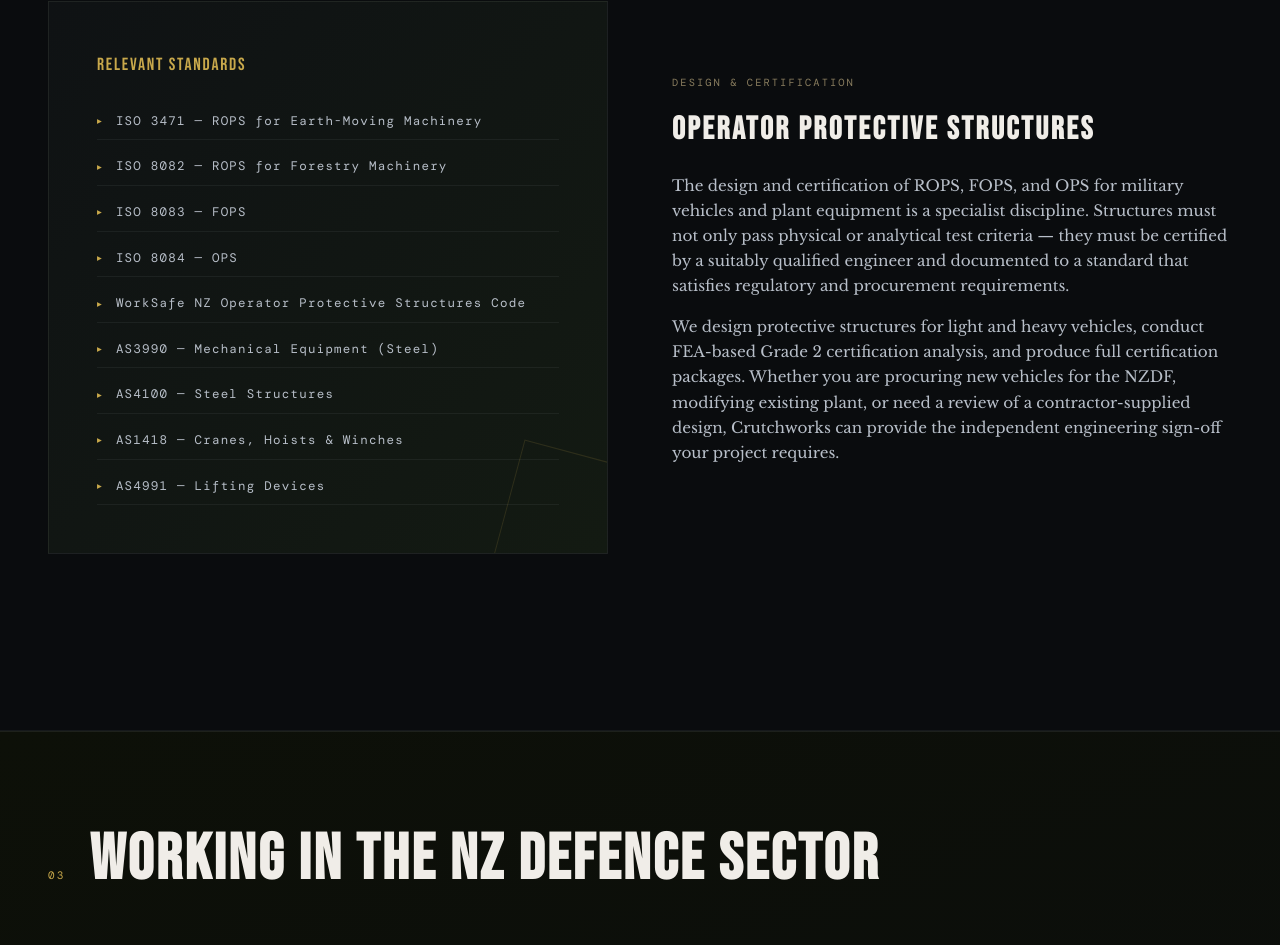
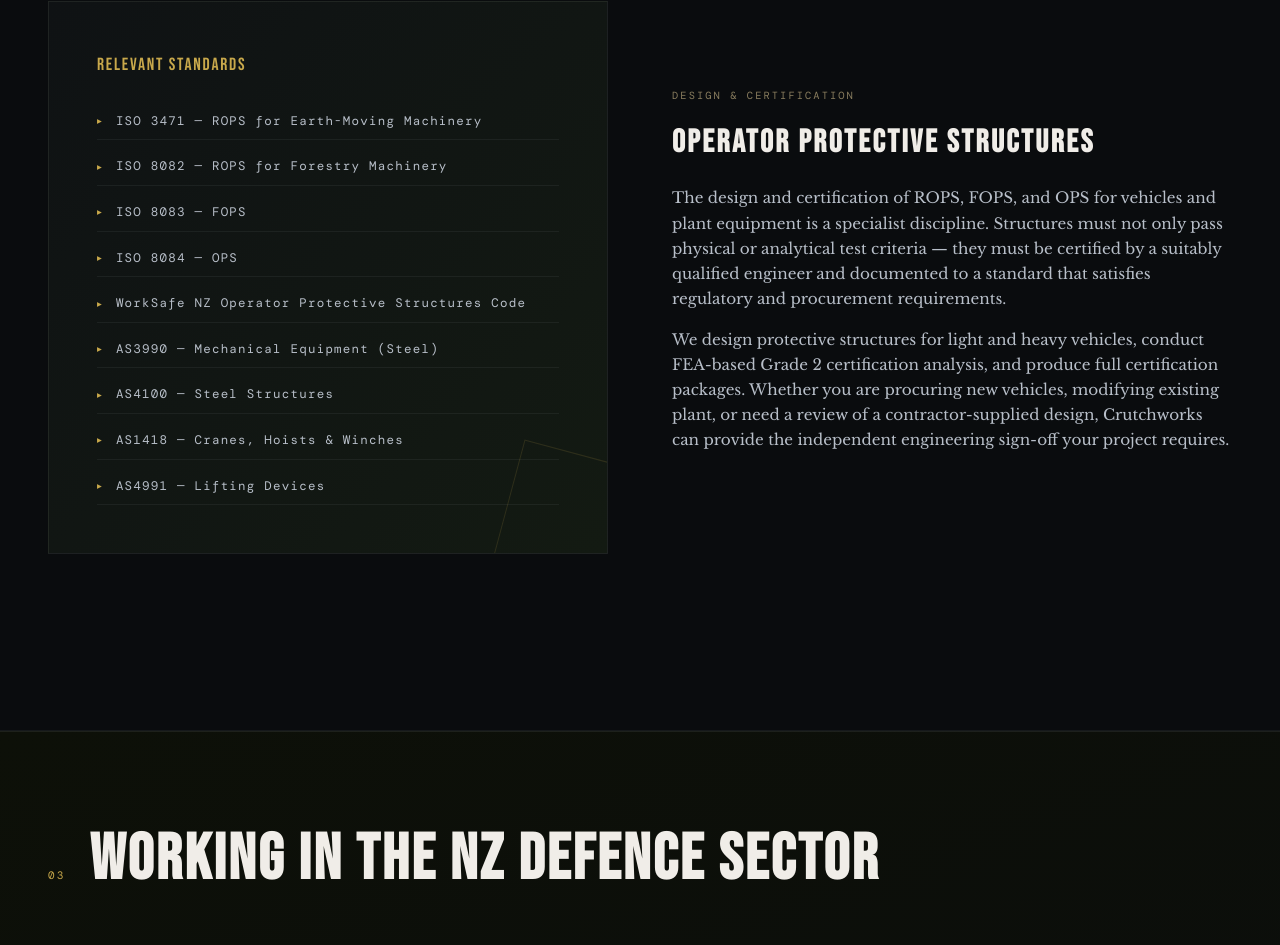
Before and after one commit to crutchworks/crutchworks.github.io, a plain HTML site: page index.html in a window 1280 px wide. Shown: the part 3403-4348 px from the top of the page. Drawn offline with nearby package versions, Linux system fonts and the light colour scheme; a web font is replaced by a local one.

Commit message:
Update text for clarity in index.html

```diff
--- a/index.html
+++ b/index.html
@@ -873,8 +873,8 @@
       <div class="cap-text">
         <div class="cap-eyebrow">Design &amp; Certification</div>
         <h3>Operator Protective Structures</h3>
-        <p>The design and certification of ROPS, FOPS, and OPS for military vehicles and plant equipment is a specialist discipline. Structures must not only pass physical or analytical test criteria — they must be certified by a suitably qualified engineer and documented to a standard that satisfies regulatory and procurement requirements.</p>
-        <p>We design protective structures for light and heavy vehicles, conduct FEA-based Grade 2 certification analysis, and produce full certification packages. Whether you are procuring new vehicles for the NZDF, modifying existing plant, or need a review of a contractor-supplied design, Crutchworks can provide the independent engineering sign-off your project requires.</p>
+        <p>The design and certification of ROPS, FOPS, and OPS for vehicles and plant equipment is a specialist discipline. Structures must not only pass physical or analytical test criteria — they must be certified by a suitably qualified engineer and documented to a standard that satisfies regulatory and procurement requirements.</p>
+        <p>We design protective structures for light and heavy vehicles, conduct FEA-based Grade 2 certification analysis, and produce full certification packages. Whether you are procuring new vehicles, modifying existing plant, or need a review of a contractor-supplied design, Crutchworks can provide the independent engineering sign-off your project requires.</p>
       </div>
       <div class="cap-visual">
         <div style="color:var(--signal);font-family:'Bebas Neue',sans-serif;font-size:1.1rem;letter-spacing:0.1em;margin-bottom:1.5rem;">Relevant Standards</div>
```
